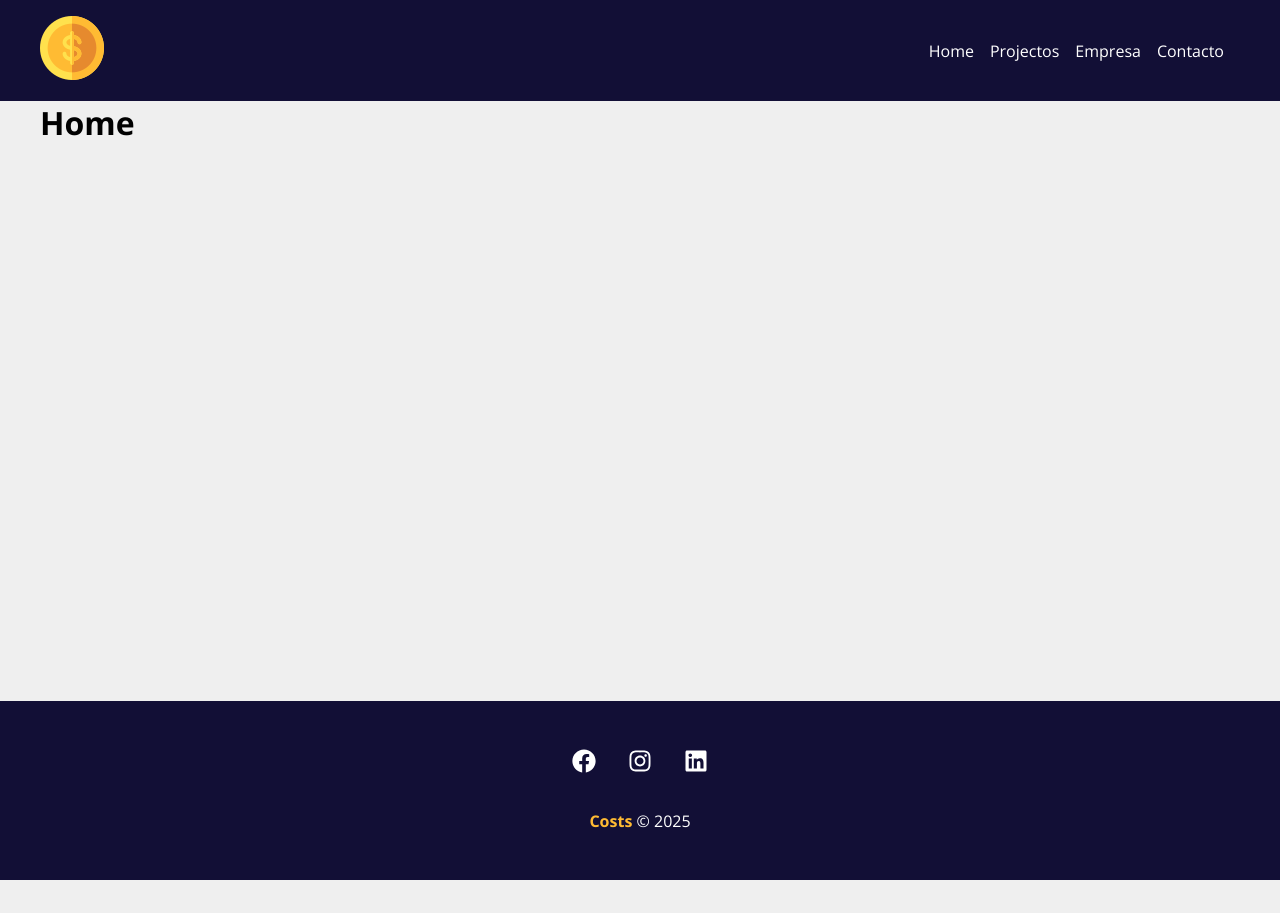
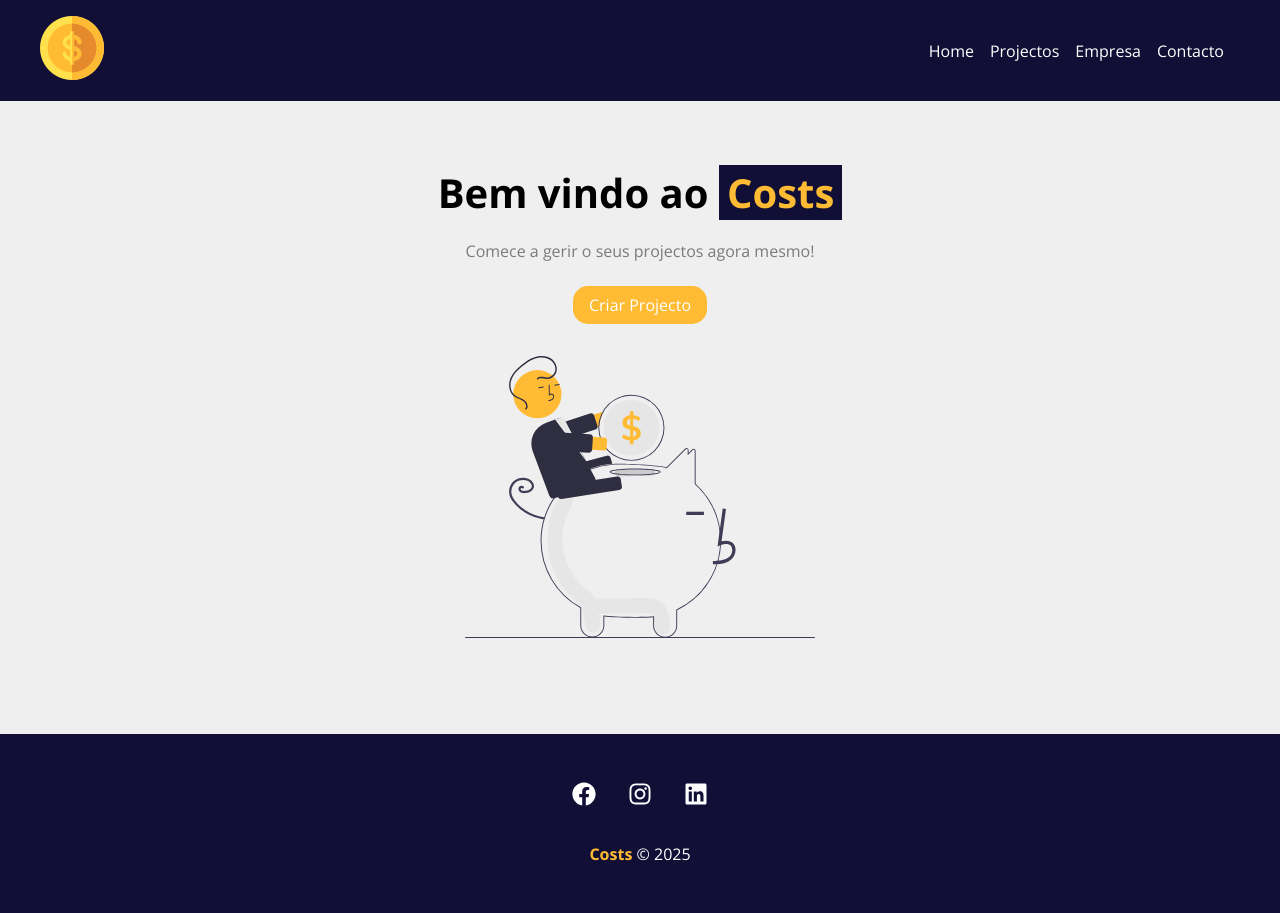
Before and after one commit to adelsonsaguateDev/costs, a JavaScript app: page / in a window 1280 px wide. Before the commit the page ends 880 px from the top, so only its background shows below. Built offline with nearby package versions, Linux system fonts and the light colour scheme; the HTML template or start-up script is replaced by a standard one.

Commit message:
Criada a Página do Home

```diff
--- /dev/null
+++ b/src/components/layout/LinkButton.js
@@ -0,0 +1,14 @@
+import { Link } from 'react-router-dom'
+import  styles  from './LinkButton.module.css'
+
+function LinkButton({ to, text}){
+  return (
+    <Link className={styles.btn} to={to}>
+      {text}
+    </Link>
+  )
+}
+
+
+
+export default LinkButton
--- /dev/null
+++ b/src/components/layout/LinkButton.module.css
@@ -0,0 +1,12 @@
+.btn {
+    background-color: #ffbb33;
+    color: #fff;
+    padding: 0.5em 1em;
+    text-decoration: none;
+    transition: 0.5s;
+    border-radius: 15px;
+}
+
+.btn:hover {
+    color: #120f36;
+}
--- a/src/components/pages/Home.js
+++ b/src/components/pages/Home.js
@@ -1,6 +1,16 @@
+import styles from './Home.module.css'
+import savings from '../../img/savings.svg'
+import LinkButton from '../layout/LinkButton'
 function Home(){
    return (
-    <h1>Home</h1>
+    <section className={styles.home_container}>
+       <h1>
+         Bem vindo ao <span>Costs</span>
+       </h1>
+       <p>Comece a gerir o seus projectos agora mesmo!</p>
+       <LinkButton to="/novoprojecto" text="Criar Projecto" />
+       <img src={savings} alt="Costs" />
+    </section>
    )
 }
 
--- /dev/null
+++ b/src/components/pages/Home.module.css
@@ -0,0 +1,27 @@
+.home_container {
+  width: 100%;
+  display: flex;
+  flex-direction: column;
+  align-items: center;
+  justify-content: center;
+  padding: 4em;
+}
+
+.home_container h1{
+  font-size: 2.5em;
+  margin-bottom: 0.5em;
+}
+
+.home_container h1 span{
+  color: #ffbb33;
+  padding: 0 .2em;
+  background-color: #120f36;
+}
+.home_container p {
+  margin-bottom: 1.5em;
+  color: #7b7b7b;
+}
+.home_container img {
+  width: 350px;
+  margin: 2em 0;
+}
```
